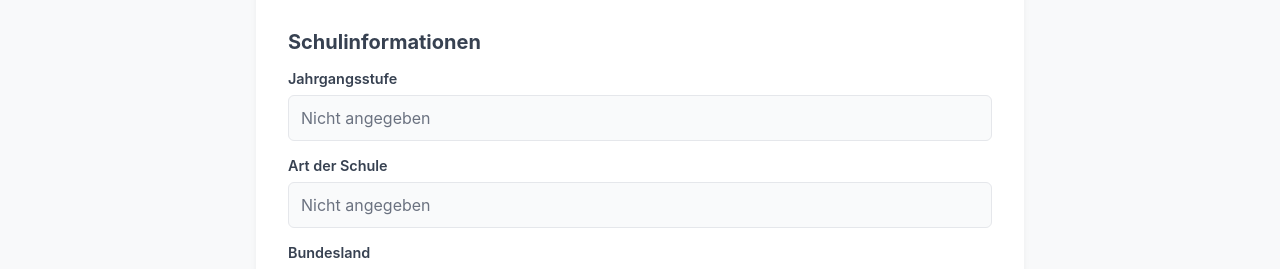
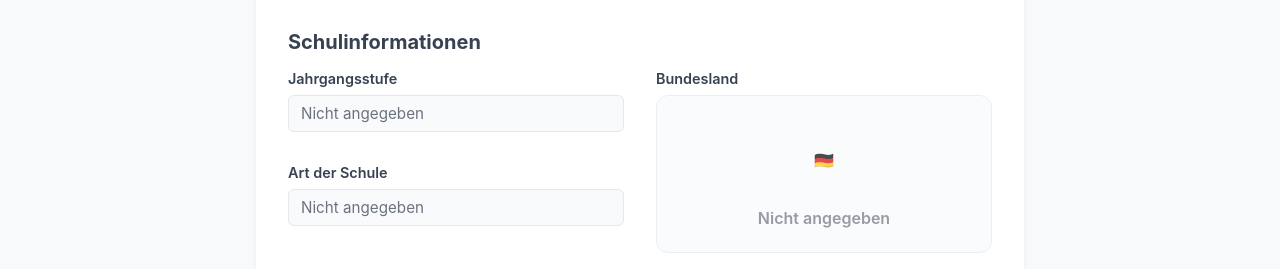
Before and after one commit to LeoGoe23/tutoroweb, a SvelteKit app: page /settings in a window 1280 px wide. Shown: the part 482-751 px from the top of the page. Built offline with nearby package versions, Linux system fonts and the light colour scheme; no server answers; the database is empty; sample sign-in values are in the browser's storage.

Commit message:
Update UI in settings

```diff
--- a/src/routes/settings/+page.svelte
+++ b/src/routes/settings/+page.svelte
@@ -102,19 +102,32 @@
       </div>
       <div class="section">
         <h2>Schulinformationen</h2>
+        <div class="school-info-grid">
+          <div class="school-info-left">
             <div class="info-group">
               <label>Jahrgangsstufe</label>
-          <div class="info-value">
-            {jahrgangsstufe || "Nicht angegeben"}
+              <div class="info-value compact">
+                {#if jahrgangsstufe === "Studium"}
+                  Studium
+                {:else if jahrgangsstufe === "Erwachsenenbildung"}
+                  Erwachsenenbildung
+                {:else if jahrgangsstufe}
+                  {jahrgangsstufe}. Klasse
+                {:else}
+                  Nicht angegeben
+                {/if}
               </div>
             </div>
 
             <div class="info-group">
               <label>Art der Schule</label>
-          <div class="info-value">
+              <div class="info-value compact">
                 {schulArt || "Nicht angegeben"}
               </div>
             </div>
+          </div>
+
+          <div class="school-info-right">
             <div class="info-group">
               <label>Bundesland</label>
               <div class="info-value bundesland-display">
@@ -143,7 +156,10 @@
                       {:else if bundesland === "Niedersachsen"}
                         <img src="/countries/german_counties/niedersachsen.svg" alt="Niedersachsen Flagge" />
                       {:else if bundesland === "Nordrhein-Westfalen"}
-                    <img src="/countries/german_counties/nordrhein-westfalen.svg" alt="Nordrhein-Westfalen Flagge" />
+                        <img
+                          src="/countries/german_counties/nordrhein-westfalen.svg"
+                          alt="Nordrhein-Westfalen Flagge"
+                        />
                       {:else if bundesland === "Rheinland-Pfalz"}
                         <img src="/countries/german_counties/rheinland-pfalz.svg" alt="Rheinland-Pfalz Flagge" />
                       {:else if bundesland === "Saarland"}
@@ -172,6 +188,9 @@
                 {/if}
               </div>
             </div>
+          </div>
+        </div>
+
         <div class="info-group">
           <label>Interessensfächer</label>
           <div class="info-value">
@@ -186,6 +205,7 @@
             {/if}
           </div>
         </div>
+
         <div class="profile-completion-action">
           <button type="button" on:click={() => goto("/complete-profile?edit=true")} class="btn profile-edit">
             <svg width="16" height="16" viewBox="0 0 24 24" fill="none" stroke="currentColor" stroke-width="2">
@@ -193,9 +213,7 @@
               <path d="m18.5 2.5 3 3L12 15l-4 1 1-4z" />
             </svg>
             Profil-Daten bearbeiten
-          </button>
-          <small>Ändern Sie Ihre Jahrgangsstufe, Art der Schule, Bundesland und Interessensfächer</small>
-        </div>
+          </button> <small>Ändern Sie Ihre Jahrgangsstufe, Art der Schule, Bundesland und Interessensfächer</small>
         </div>
 
         <div class="section">
@@ -232,6 +250,7 @@
           <button type="submit" class="btn primary" disabled={isSubmitting}>
             {isSubmitting ? "Wird aktualisiert..." : "Profil aktualisieren"}
           </button>
+        </div>
       </div>
     </form>
   </div>
@@ -330,6 +349,7 @@
     font-weight: 600;
     font-size: 0.9rem;
   }
+
   .info-value {
     padding: 0.75rem;
     background: #f9fafb;
@@ -337,6 +357,34 @@
     border-radius: 6px;
     color: #6b7280;
     font-size: 1rem;
+  }
+
+  .info-value.compact {
+    padding: 0.5rem 0.75rem;
+    font-size: 0.95rem;
+  }
+
+  .school-info-grid {
+    display: grid;
+    grid-template-columns: 1fr 1fr;
+    gap: 2rem;
+    margin-bottom: 1rem;
+  }
+
+  .school-info-left {
+    display: flex;
+    flex-direction: column;
+    gap: 1rem;
+  }
+
+  .school-info-right {
+    display: flex;
+    align-items: start;
+  }
+
+  .school-info-right .info-group {
+    width: 100%;
+    margin-bottom: 0;
   }
 
   .bundesland-display {
@@ -371,6 +419,7 @@
     border-radius: 12px;
     opacity: 0.7;
   }
+
   .bundesland-flag {
     margin-bottom: 0.5rem;
     line-height: 1;
@@ -417,6 +466,7 @@
     font-size: 0.85rem;
     font-weight: 500;
   }
+
   .profile-completion-action {
     margin-top: 1.5rem;
     padding: 1.5rem;
@@ -449,6 +499,8 @@
     align-items: center;
     gap: 0.5rem;
     justify-content: center;
+    margin: 0 auto;
+    max-width: 300px;
     transition: all 0.3s ease;
     box-shadow: 0 4px 12px rgba(99, 102, 241, 0.3);
   }
@@ -541,6 +593,11 @@
       gap: 0;
     }
 
+    .school-info-grid {
+      grid-template-columns: 1fr;
+      gap: 1rem;
+    }
+
     .actions {
       flex-direction: column;
     }
```
Lines whose indentation alone changed are shown as unchanged.
